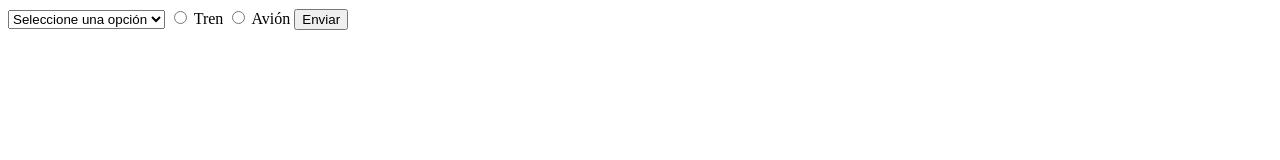
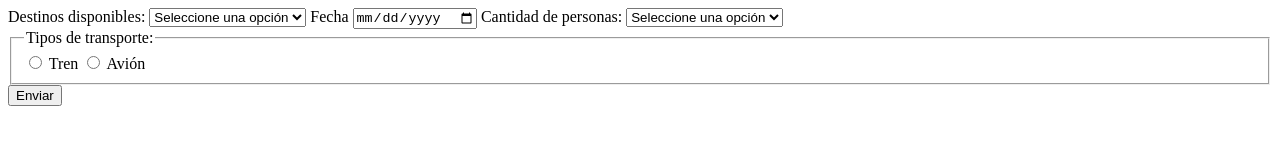
Before and after one commit to Mor4n/logica-y-algoritmos-02, a plain HTML site: page 01-intro-ecmascript/index.html in a window 1280 px wide. Drawn offline with Linux system fonts and the light colour scheme.

Commit message:
Añadido input para la fecha y para la cantidad de personas, además de agrupaciones con fieldset

```diff
--- a/01-intro-ecmascript/index.html
+++ b/01-intro-ecmascript/index.html
@@ -16,16 +16,31 @@
         <form id="formulario">
 
             <!-- lista desplegable -->
+            <label for="lista-destinos">Destinos disponibles:</label>
             <select name="lista-destinos" id="lista-destinos">
                 <option selected="true" disabled>Seleccione una opción</option>
             </select>
 
+            <!-- fecha -->
+            <label for="input-date">Fecha</label>
+            <input type="date" name="fecha" id="input-date">
+
+            <!-- cantidad de personas -->
+            <label for="lista-personas">Cantidad de personas:</label>
+            <select name="lista-personas" id="lista-personas">
+                <option selected="true" disabled>Seleccione una opción</option>
+            </select>
+
             <!-- radiobuttons con los medios de transporte -->
-            <input type="radio" name="transporte" id="input-tren" value="Tren">
-            <label for="input-tren">Tren</label>
+            <fieldset>
+                <legend>Tipos de transporte:</legend>
 
-            <input type="radio" name="transporte" id="input-avion" value="Avión">
-            <label for="input-avion">Avión</label>
+                <input type="radio" name="transporte" id="input-tren" value="Tren">
+                <label for="input-tren">Tren</label>
+
+                <input type="radio" name="transporte" id="input-avion" value="Avión">
+                <label for="input-avion">Avión</label>
+            </fieldset>
 
 
             <button type="submit">Enviar</button>
```
